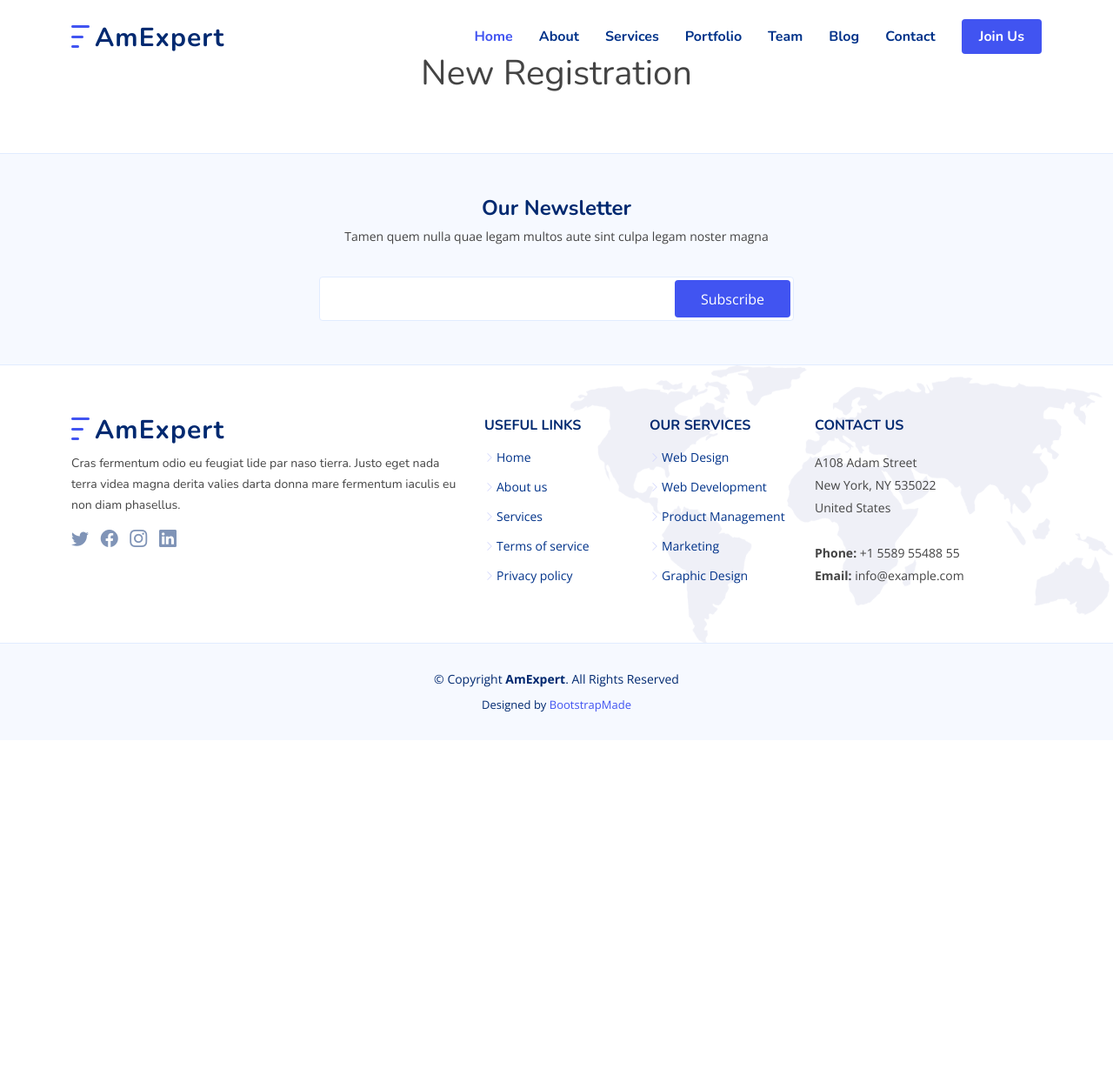
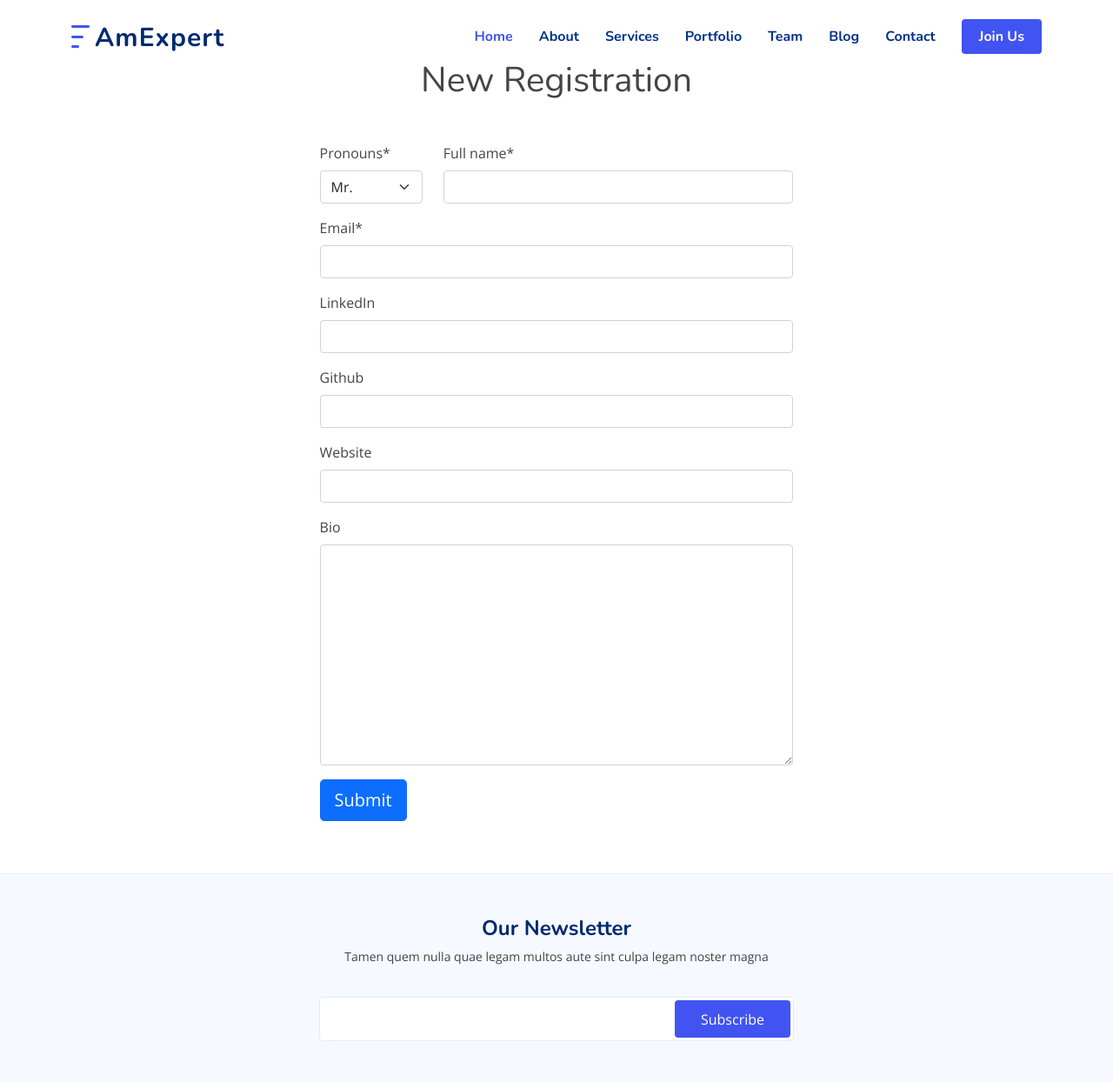
Before and after one commit to dodziraynard/dodziraynard, a Django app: page /new-membership in a window 1280 px wide. Shown: the top 1244 px of the page at 87% size. Before the commit the page ends 819 px from the top, so only its background shows below. Run offline with Django 3.2, Linux system fonts and the light colour scheme; some libraries are stand-ins or nearby versions.

Commit message:
feat: new membership feature implemented

```diff
--- a/amexpert/admin.py
+++ b/amexpert/admin.py
@@ -1,7 +1,8 @@
 from django.contrib import admin
-from .models import Event, Speaker, Sponser, Post
+from .models import Event, Speaker, Sponser, Post, Member
 
 admin.site.register(Event)
 admin.site.register(Speaker)
 admin.site.register(Sponser)
 admin.site.register(Post)
+admin.site.register(Member)
--- /dev/null
+++ b/amexpert/forms.py
@@ -0,0 +1,19 @@
+from django import forms
+from django_ckeditor_5.fields import CKEditor5Field
+
+
+class NewMemberForm(forms.Form):
+    PRONOUNS= [
+        ('Mr.', 'Mr.'),
+        ('Mrs.', 'Mrs.'),
+        ('Miss', 'Miss'),
+        ('Sir', 'Sir'),
+        ('Madam', 'Madam')
+    ]
+    fullname = forms.CharField(label='Full name', max_length=200, required=True)
+    email = forms.EmailField(label='Email', required=True, max_length=200)
+    linkedin = forms.URLField(label='LinkedIn', required=False)
+    github = forms.URLField(label='Github', required=False)
+    website = forms.URLField(label='Website', required=False)
+    bio = forms.CharField(label='Bio', widget=forms.Textarea, required=False)
+    pronouns = forms.ChoiceField(label='Pronouns', widget=forms.Select, choices=PRONOUNS)
--- a/amexpert/templates/amexpert/website/new_membership.html
+++ b/amexpert/templates/amexpert/website/new_membership.html
@@ -2,10 +2,56 @@
 
 {% block content %}
 <main id="main">
-  <section class="col-md-8 mx-auto">
-    <h1 class="text text-center">New Registration</h1>
+  <section class="col-md-8 mx-auto justify-content-center">
+    <h1 class="text text-center mt-2">New Registration</h1>
+    {% load crispy_forms_tags %}
+    <div class="container mt-5">
+      <form action="/new-membership" method="POST" class="row justify-content-center" enctype="multipart/form-data">
+        {% csrf_token %}
+        {{ form.non_field_errors }}
+        <div class="col-lg-8 form-group">
+          <div class=" row">
+            <div class="col-lg-3 form-group">
+                {{ form.pronouns.errors }}
+                {{ form.pronouns | as_crispy_field }}
+            </div>
+            <div class="col-lg-9 form-group">
+              {{ form.fullname.errors }}
+              {{ form.fullname | as_crispy_field }}
+            </div>
+          </div>
 
+        </div>
+        <div class="col-lg-8">
+          {{ form.email.errors }}
+          {{ form.email | as_crispy_field }}
 
+        </div>
+        <div class="col-lg-8">
+          {{ form.linkedin.errors }}
+          {{ form.linkedin | as_crispy_field}}
+
+        </div>
+        <div class="col-lg-8">
+          {{ form.github.errors }}
+          {{ form.github | as_crispy_field}}
+
+        </div>
+        <div class="col-lg-8">
+          {{ form.website.errors }}
+          {{ form.website | as_crispy_field }}
+
+        </div>
+        <div class="col-lg-8">
+          {{ form.bio.errors }}
+          {{ form.bio | as_crispy_field}}
+
+        </div>
+        <div class="col-lg-8">
+          <input type="submit" class="btn btn-primary btn-lg btn-block" value="Submit" />
+        </div>
+      </form>
+    </div>
   </section>
 </main>
 
--- a/amexpert/urls.py
+++ b/amexpert/urls.py
@@ -9,6 +9,9 @@ urlpatterns = [
     path("new-membership",
          views.NewMemberShipView.as_view(),
          name="new_membership"),
+    path("membership-created",
+         views.MemberShipCreated.as_view(),
+         name="membership_created"),
     path("events", views.EventsView.as_view(), name="events"),
     path("events/<str:event_id>/<str:slug>",
          views.EventDetailView.as_view(),
--- a/amexpert/views.py
+++ b/amexpert/views.py
@@ -1,9 +1,10 @@
+from django.http import HttpResponseRedirect
 from django.shortcuts import get_object_or_404, render
 from django.views import View
 from django.utils import timezone
 
-from amexpert.models import Event, Post
-
+from amexpert.models import Event, Post, Member
+from amexpert.forms import NewMemberForm
 
 class IndexView(View):
     template_name = "amexpert/website/index.html"
@@ -61,8 +62,35 @@ class PostDetailView(View):
         return render(request, self.template_name, context)
 
 
+class MemberShipCreated(View):
+    template_name = "amexpert/website/membership_created.html"
+    def get(self, request):
+        return render(request, self.template_name)
+
+
 class NewMemberShipView(View):
     template_name = "amexpert/website/new_membership.html"
 
     def get(self, request):
-        return render(request, self.template_name)
+        form = NewMemberForm()
+
+        return render(request, self.template_name, {'form': form})
+    def post(self, request, *args, **kwargs):
+        form = NewMemberForm(request.POST)
+           # check whether it's valid:
+        if form.is_valid():
+           # process the data in form.cleaned_data as required
+           # ...
+           # redirect to a new URL:
+           member = Member(
+               fullname = form.cleaned_data['fullname'],
+               email = form.cleaned_data['email'],
+               linkedin = form.cleaned_data['linkedin'],
+               github = form.cleaned_data['github'],
+               website = form.cleaned_data['website'],
+               bio = form.cleaned_data['bio'],
+               pronouns = form.cleaned_data['pronouns']
+           )
+           member.save()
+
+           return HttpResponseRedirect('/membership-created')
--- a/dodziraynard/settings/base.py
+++ b/dodziraynard/settings/base.py
@@ -36,11 +36,17 @@ INSTALLED_APPS = [
     'django.contrib.messages',
     'django.contrib.staticfiles',
     'django_ckeditor_5',
+    'crispy_forms',
+    "crispy_bootstrap5",
     'blog.apps.BlogConfig',
     'website.apps.WebsiteConfig',
     'pages.apps.PagesConfig',
     'amexpert.apps.AmexpertConfig',
 ]
+
+CRISPY_ALLOWED_TEMPLATE_PACKS = "bootstrap5"
+
+CRISPY_TEMPLATE_PACK = "bootstrap5"
 
 MIDDLEWARE = [
     'django.middleware.security.SecurityMiddleware',
--- a/requirements.txt
+++ b/requirements.txt
@@ -1,3 +1,5 @@
 django-ckeditor-5>=0.0.14
 Django>=3.2.5
 pillow>=8.3.2
+django-crispy-forms>=1.13.0
+crispy-bootstrap>=5-0.6
```
Also changed, not shown: amexpert/models.py (+20 -0 lines), amexpert/templates/amexpert/website/membership_created.html (added, +10 -0 lines).
